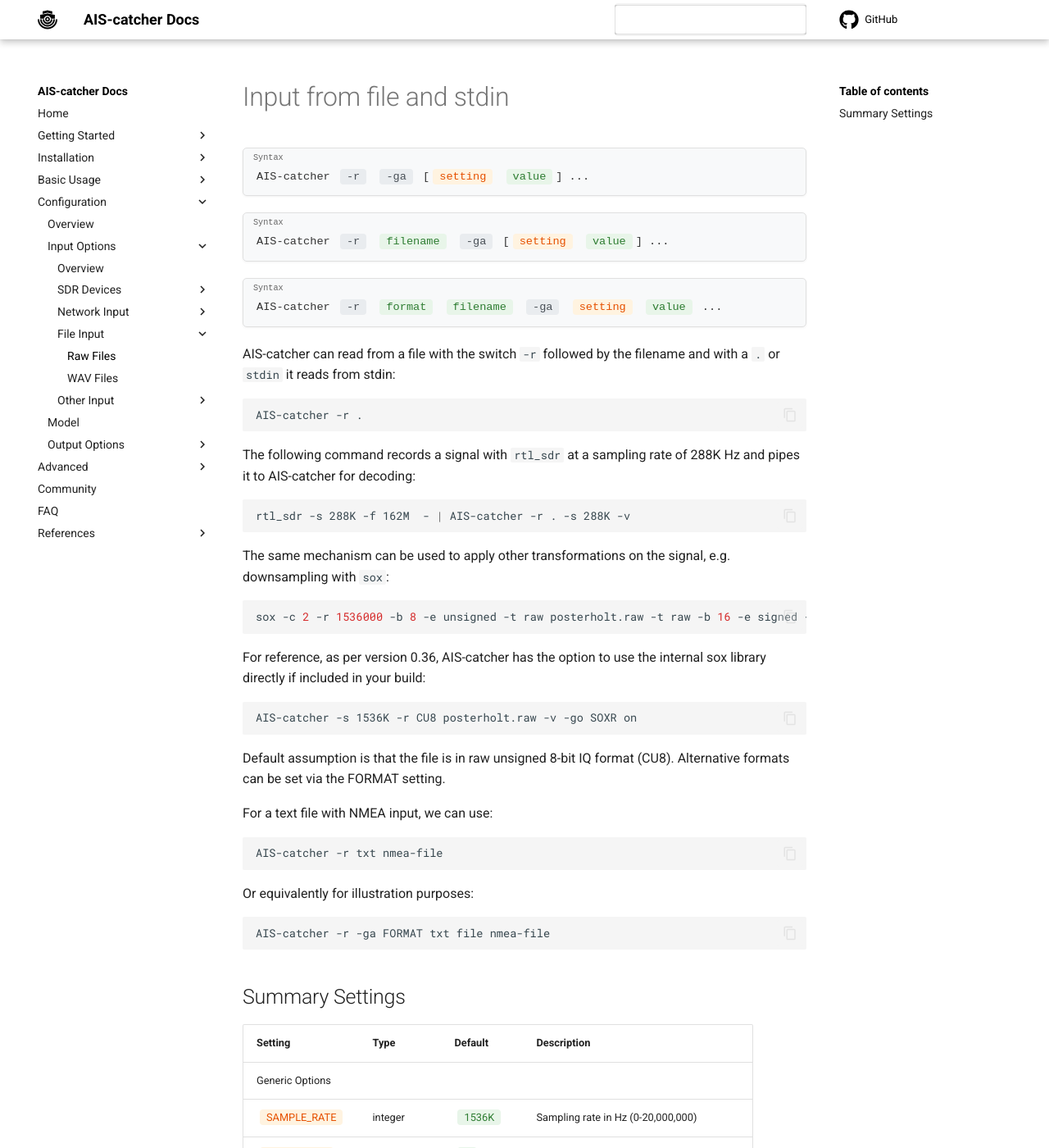
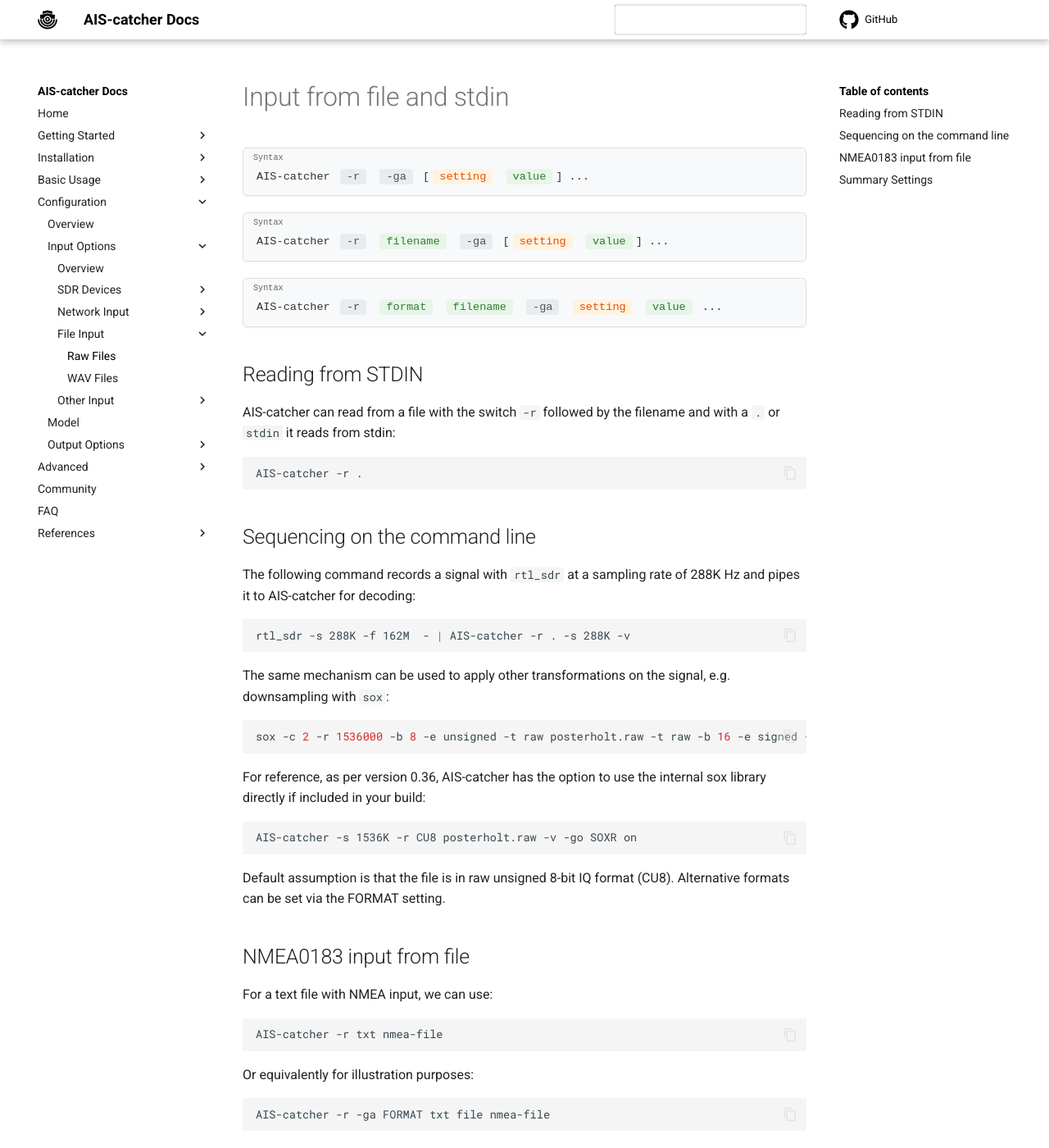
Before and after one commit to jvde-github/AIS-catcher-docs, an MkDocs documentation site: the page built from docs/configuration/input/file.md, in a window 1280 px wide and 1400 px high. Shown: the whole window at 82% size. Built offline with MkDocs 1.6.1 and Material for MkDocs 9.7.7, drawn with Linux system fonts in a browser that asks for light colours; comment, search, counter and statistics services are not loaded.

Commit message:
Update file.md

````diff
--- a/docs/configuration/input/file.md
+++ b/docs/configuration/input/file.md
@@ -29,11 +29,13 @@
     </div>
 
 </div>
+
+## Reading from STDIN
 AIS-catcher can read from a file with the switch ``-r`` followed by the filename and with a ``.`` or ``stdin`` it reads from stdin:
 ```bash
 AIS-catcher -r .
 ```
-
+## Sequencing on the command line
  The following command records a signal with ```rtl_sdr``` at a sampling rate of 288K Hz and pipes it to AIS-catcher for decoding:
 ```bash
 rtl_sdr -s 288K -f 162M  - | AIS-catcher -r . -s 288K -v
@@ -47,6 +49,8 @@
 AIS-catcher -s 1536K -r CU8 posterholt.raw -v -go SOXR on
 ```
 Default assumption is that the file is in raw unsigned 8-bit IQ format (CU8). Alternative formats can be set via  the FORMAT setting.
+
+## NMEA0183 input from file
 
 For a text file with NMEA input, we can use:
 ```bash
````
